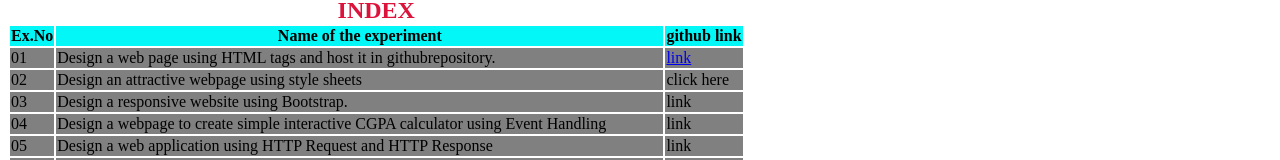
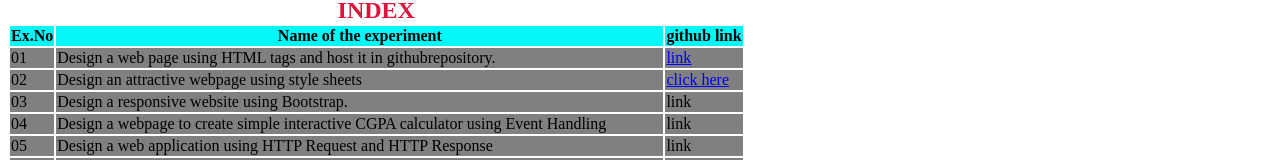
Before and after one commit to anusha2912/labrecord, a plain HTML site: page index.html in a window 1280 px wide. Shown: the part 370-530 px from the top of the page. Drawn offline with Linux system fonts and the light colour scheme.

Commit message:
Update index.html

```diff
--- a/index.html
+++ b/index.html
@@ -27,7 +27,7 @@
                 <tr>
                     <td style="background-color: gray;">02</td>
                     <td style="background-color:gray">Design an attractive webpage using style sheets</td></td>
-                    <td style="background-color: gray;">click here</td>
+                    <td style="background-color: gray;"><a href="https://anusha2912.github.io/examly/">click here</td>
                 </tr>
                 <tr>
                     <td style="background-color: gray;">03</td>
```
